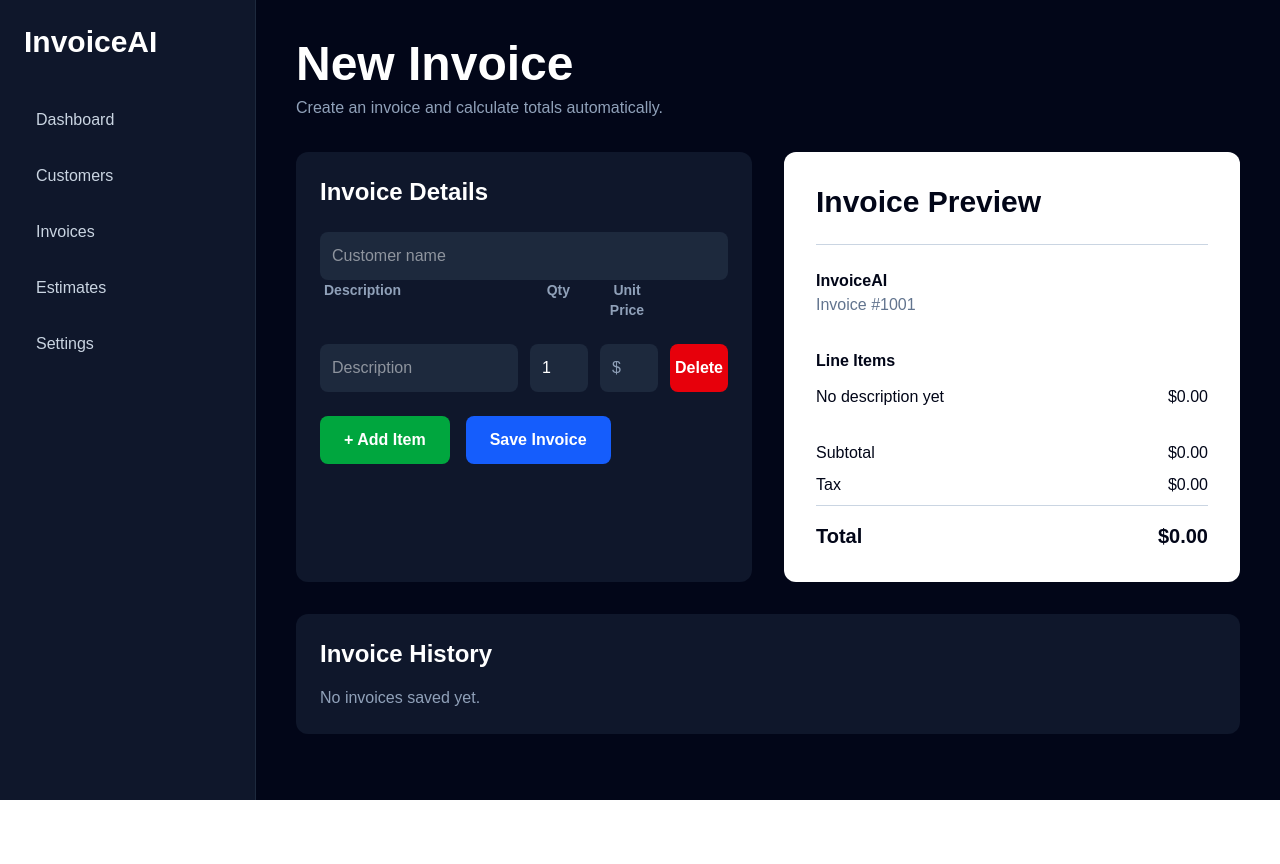
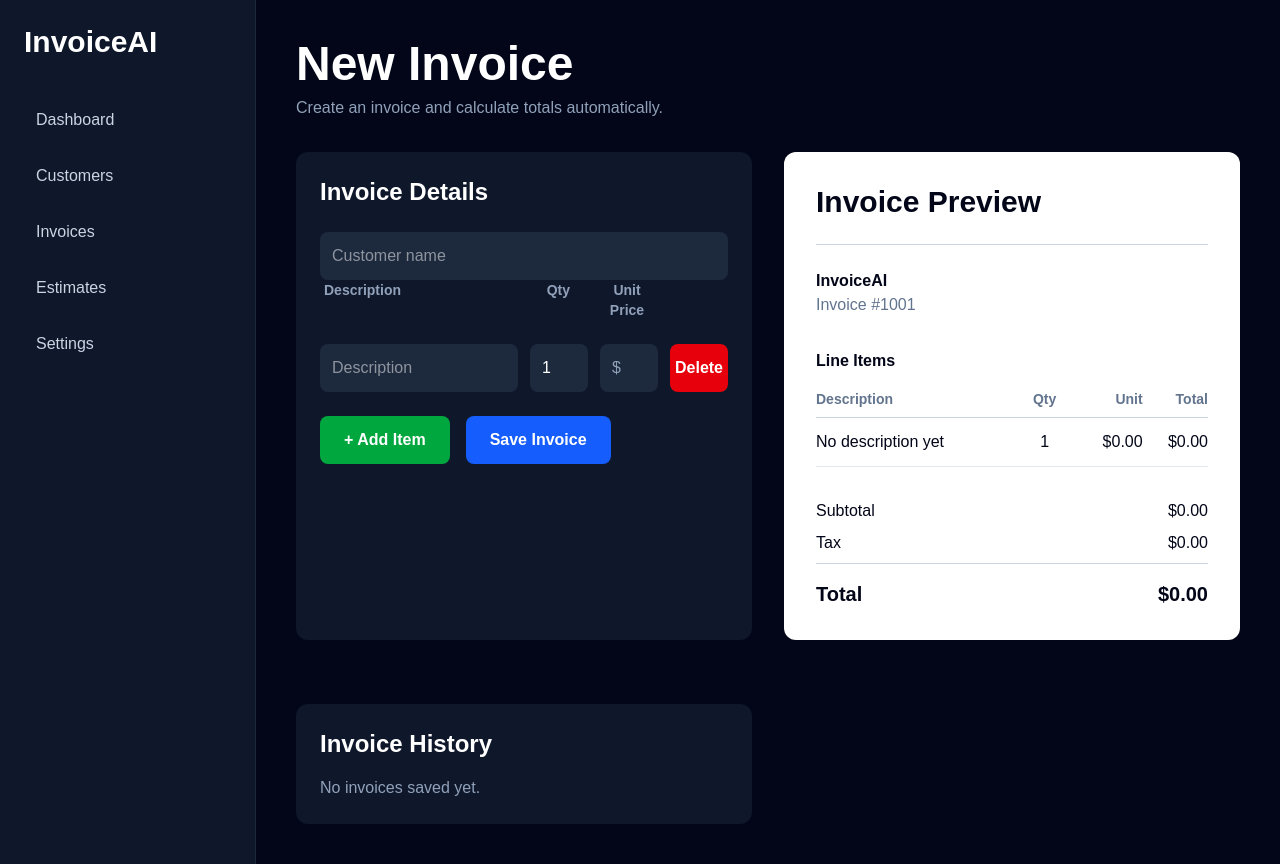
Before and after one commit to pvaranas-maker/InvoiceAI, a Next.js app: page /invoices in a window 1280 px wide. Before the commit the page ends 800 px from the top, so only its background shows below. Built offline with nearby package versions, Linux system fonts and the light colour scheme.

Commit message:
Improve invoice preview table

```diff
--- a/app/invoices/page.tsx
+++ b/app/invoices/page.tsx
@@ -220,13 +220,36 @@ function deleteInvoice(id: number) {
                             <div className="mt-8">
                                 <p className="font-semibold">Line Items</p>
 
+                                <div className="mt-4">
+                                    <div className="grid grid-cols-12 border-b border-slate-300 pb-2 text-sm font-semibold text-slate-500">
+                                        <div className="col-span-6">Description</div>
+                                        <div className="col-span-2 text-center">Qty</div>
+                                        <div className="col-span-2 text-right">Unit</div>
+                                        <div className="col-span-2 text-right">Total</div>
+                                    </div>
+
                                     {items.map((item, index) => (
-                  <div key={index} className="mt-3 flex justify-between gap-4">
-                    <span>{item.description || "No description yet"}</span>
-                    <span>${(item.quantity * item.price).toFixed(2)}</span>
+                                        <div
+                                            key={index}
+                                            className="grid grid-cols-12 py-3 border-b border-slate-200"
+                                        >
+                                            <div className="col-span-6">
+                                                {item.description || "No description yet"}
+                                            </div>
+
+                                            <div className="col-span-2 text-center">
+                                                {item.quantity}
+                                            </div>
+
+                                            <div className="col-span-2 text-right">
+                                                ${item.price.toFixed(2)}
+                                            </div>
+
+                                            <div className="col-span-2 text-right font-medium">
+                                                ${(item.quantity * item.price).toFixed(2)}
+                                            </div>
                                         </div>
                                     ))}
-              </div>
 
                                     <div className="mt-8 space-y-2">
                                         <div className="flex justify-between">
@@ -242,6 +265,7 @@ function deleteInvoice(id: number) {
                                         <div className="flex justify-between border-t border-slate-300 pt-4 text-xl font-bold">
                                             <span>Total</span>
                                             <span>${total.toFixed(2)}</span>
+                                        </div>
                                     </div>
                                 </div>
                             </div>
@@ -291,6 +315,7 @@ function deleteInvoice(id: number) {
                                 </div>
                             )}
                         </div>
+                    </div>
                 </section>
             </div>
         </main>
```
Lines whose indentation alone changed are shown as unchanged.
